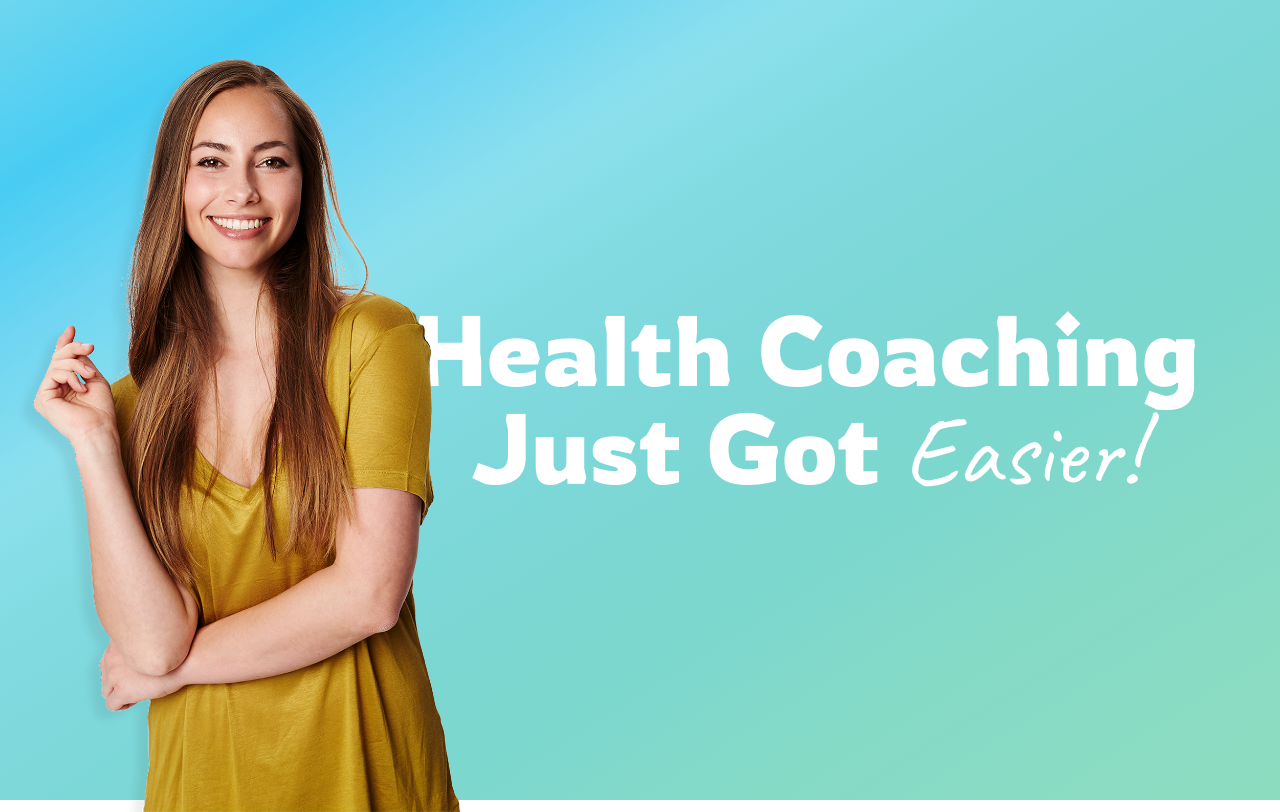
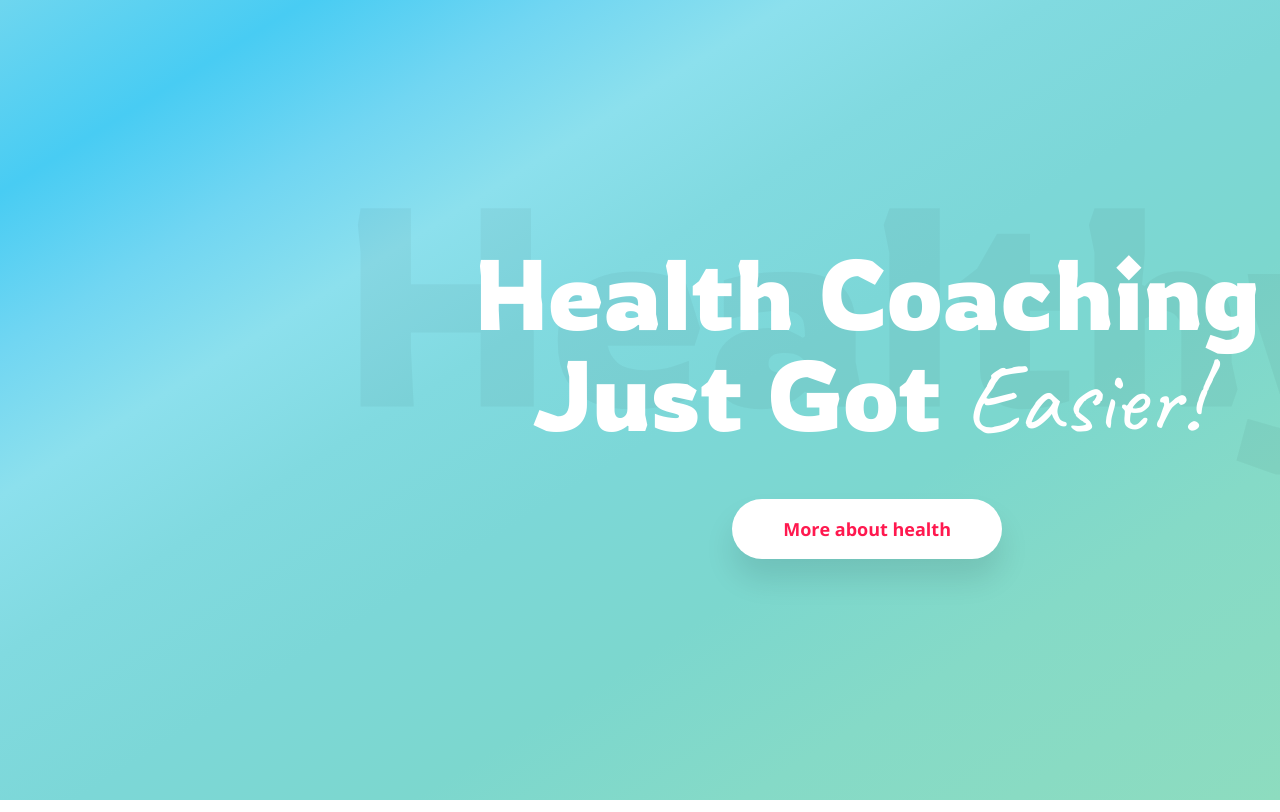
Before and after one commit to nergro/bmityba, a React (Create React App) app: page / in a window 1280 px wide. Built offline with nearby package versions, Linux system fonts and the light colour scheme.

Commit message:
Add background title and action button

```diff
--- /dev/null
+++ b/src/Atoms/buttons/ActionButton.tsx
@@ -0,0 +1,27 @@
+import React, { FC } from 'react';
+import styled from 'styled-components/macro';
+
+interface Props {
+  className?: string;
+}
+
+const Button: FC<Props> = ({ className, children }) => {
+  return <button className={className}>{children}</button>;
+};
+
+export const ActionButton = styled(Button)`
+  width: 270px;
+  height: 60px;
+  color: ${props => props.theme.colors.button.default.textColor};
+  background: ${props => props.theme.colors.button.default.backgroundColor};
+  border: none;
+  border-radius: 30px;
+  font: ${props => props.theme.fonts.mediumTextBold};
+  box-shadow: 0 20px 30px 0 rgba(0, 0, 0, 0.1);
+  cursor: pointer;
+  transition: all 0.3s ease-in-out;
+
+  &:hover {
+    color: ${props => props.theme.colors.button.hover.textColor};
+  }
+`;
--- a/src/Atoms/text/H.tsx
+++ b/src/Atoms/text/H.tsx
@@ -2,7 +2,7 @@ import React, { FC, ReactNode } from 'react';
 import styled, { DefaultTheme, StyledComponent } from 'styled-components/macro';
 import { FontSizeCollection } from 'types/fontSizeCollection';
 
-type Size = 'small' | 'smallRegular' | 'regular' | 'medium' | 'normal' | 'big' | 'veryBig' | 'huge';
+type Size = 'small' | 'smallRegular' | 'regular' | 'medium' | 'normal' | 'big' | 'veryBig';
 
 const sizes: FontSizeCollection<Size> = {
   small: {
@@ -26,16 +26,12 @@ const sizes: FontSizeCollection<Size> = {
     mobile: '20px',
   },
   big: {
-    desktop: '40px',
+    desktop: '99px',
     mobile: '30px',
   },
   veryBig: {
-    desktop: '80px',
-    mobile: '25px',
-  },
-  huge: {
-    desktop: '99px',
-    mobile: '30px',
+    desktop: '280px',
+    mobile: '70px',
   },
 };
 
--- a/src/pages/Home/index.tsx
+++ b/src/pages/Home/index.tsx
@@ -1,4 +1,5 @@
-import mainImage from 'assets/girl.png';
+import mainImage from 'assets/main.png';
+import { ActionButton } from 'Atoms/buttons/ActionButton';
 import { H1, Span } from 'Atoms/text';
 import React, { FC } from 'react';
 import styled from 'styled-components/macro';
@@ -23,16 +24,42 @@ const Container = styled.div`
 `;
 
 const ImageWrapper = styled.div`
-  width: 35%;
+  position: relative;
+  width: 55%;
 `;
 const Image = styled.img`
   position: absolute;
-  width: 38%;
+  width: 100%;
+`;
+
+const TitlesWrapper = styled.div`
+  width: 100%;
+  align-self: center;
+  position: relative;
 `;
 
 const Titles = styled.div`
-  width: 100%;
-  align-self: center;
+  position: relative;
+  z-index: 2;
+  display: flex;
+  flex-direction: column;
+  align-items: center;
+`;
+
+const Title = styled(H1)`
+  margin: 35px 0;
+`;
+
+const BackgroundTitle = styled(H1)`
+  position: absolute;
+  top: -50%;
+  left: 50%;
+  transform: translate(-50%, 50%);
+  opacity: 0.035;
+`;
+
+const StyledActionButton = styled(ActionButton)`
+  margin-top: 50px;
 `;
 
 export const Home: FC = () => {
@@ -41,17 +68,23 @@ export const Home: FC = () => {
       <ImageWrapper>
         <Image src={mainImage} />
       </ImageWrapper>
+      <TitlesWrapper>
         <Titles>
-        <H1 size="huge" color="secondary" weight="400" font="Rowdies">
+          <Title size="big" color="secondary" weight="400" font="Rowdies">
             Health Coaching
-        </H1>
-        <H1 size="huge" color="secondary" weight="400" font="Rowdies">
+          </Title>
+          <Title size="big" color="secondary" weight="400" font="Rowdies">
             Just Got{' '}
             <Span size="huge" color="secondary" weight="400" font="Caveat">
               Easier!
             </Span>
-        </H1>
+          </Title>
+          <StyledActionButton>More about health</StyledActionButton>
         </Titles>
+        <BackgroundTitle size="veryBig" font="Rowdies">
+          Healthy
+        </BackgroundTitle>
+      </TitlesWrapper>
     </Container>
   );
 };
--- a/src/services/theme/lightTheme.ts
+++ b/src/services/theme/lightTheme.ts
@@ -17,6 +17,7 @@ export const lightTheme: DefaultTheme = {
     bigText: '400 20px Open Sans, Sans-serif',
     bigTextLight: '300 20px Open Sans, Sans-serif',
     mediumTextBold: '700 18px Open Sans, Sans-serif',
+    mediumTextSemiBold: '500 18px Open Sans, Sans-serif',
     mediumText: '400 18px Open Sans, Sans-serif',
     normalText: '400 16px Open Sans, Sans-serif',
     normalTextSemiBold: '500 16px Open Sans, Sans-serif',
@@ -43,19 +44,19 @@ export const lightTheme: DefaultTheme = {
     },
     button: {
       default: {
-        backgroundColor: '#F8B600',
-        borderColor: '#F8B600',
-        textColor: '#FFFFFF',
+        backgroundColor: '#FFFFFF',
+        borderColor: '#FFFFFF',
+        textColor: '#FF194F',
       },
       hover: {
-        backgroundColor: '#222222',
-        borderColor: '#000000',
-        textColor: '#FFFFFF',
+        backgroundColor: '#FFFFFF',
+        borderColor: '#FFFFFF',
+        textColor: '#42CAF3',
       },
       active: {
-        backgroundColor: '#222222',
-        borderColor: '#009FD5',
-        textColor: '#009FD5',
+        backgroundColor: '#FFFFFF',
+        borderColor: '#FFFFFF',
+        textColor: '#42CAF3',
       },
     },
     select: {
--- a/src/theme.d.ts
+++ b/src/theme.d.ts
@@ -120,6 +120,7 @@ declare module 'styled-components' {
       bigTextBold: string;
       bigTextLight: string;
       mediumTextBold: string;
+      mediumTextSemiBold: string;
       mediumText: string;
       normalText: string;
       normalTextSemiBold: string;
```
Lines whose indentation alone changed are shown as unchanged.
